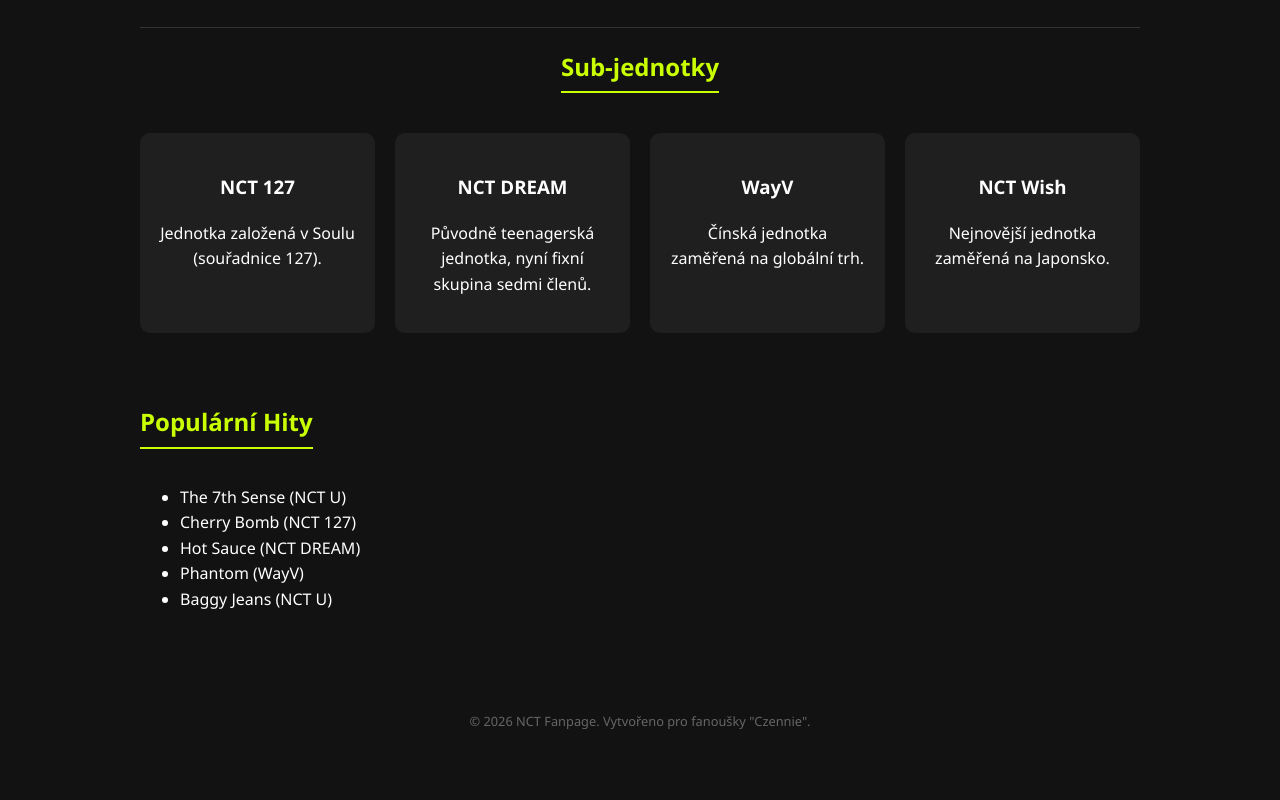
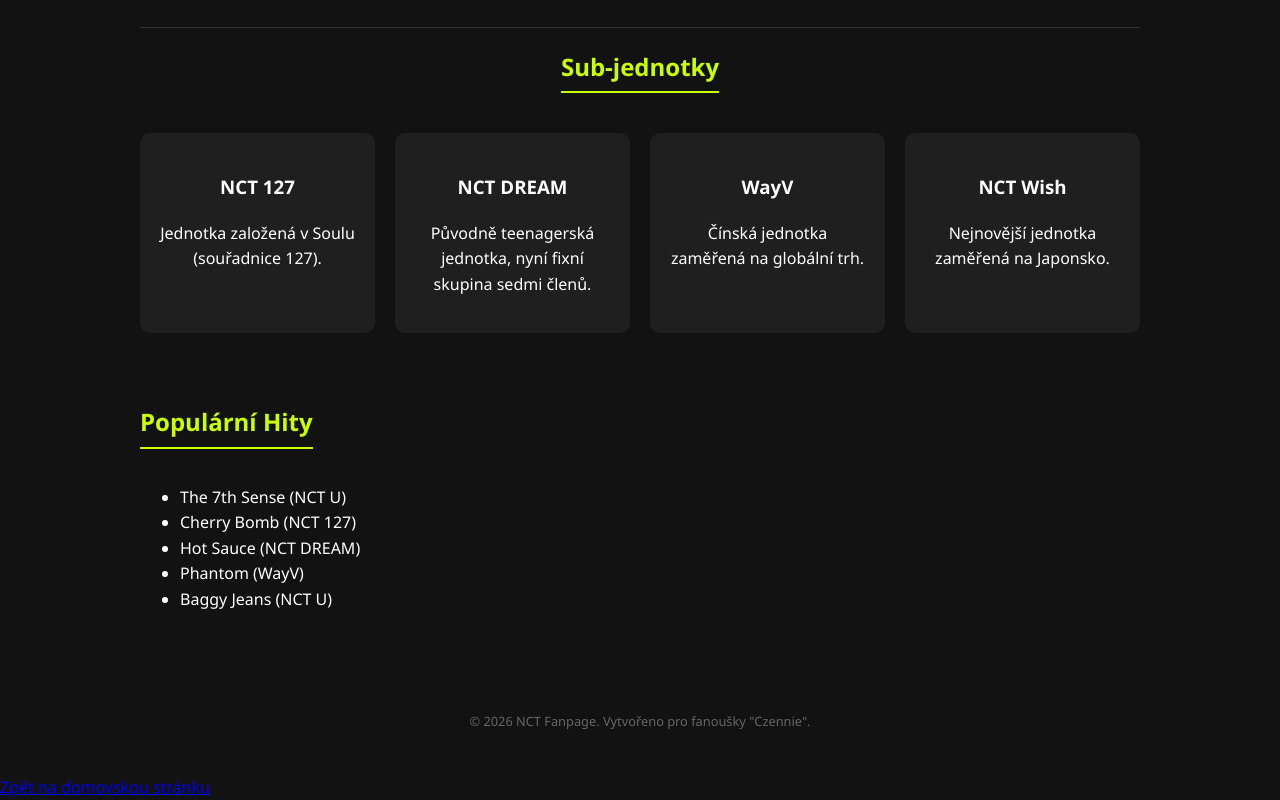
Before and after one commit to eliskakubikova-star/eliskakubikova.github.io, a plain HTML site: page nct.html in a window 1280 px wide. Shown: the part 485-1285 px from the top of the page. Before the commit the page ends 1260 px from the top, so only its background shows below. Drawn offline with Linux system fonts and the light colour scheme.

Commit message:
Update nct.html

```diff
--- a/nct.html
+++ b/nct.html
@@ -140,6 +140,6 @@
 <footer>
     <p>&copy; 2026 NCT Fanpage. Vytvořeno pro fanoušky "Czennie".</p>
 </footer>
-
+<a href="index.html" class="button">Zpět na domovskou stránku</a>
 </body>
 </html>
```
